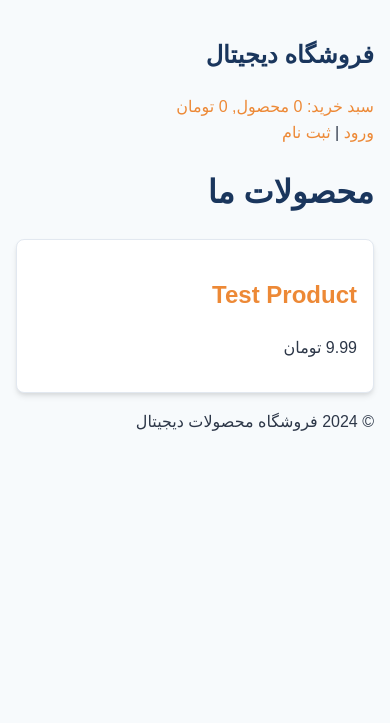
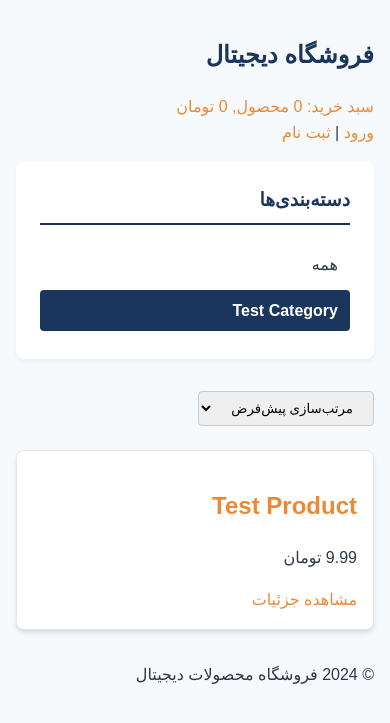
Before and after one commit to seemhdi/Web1, a Django app: a page that uses store/templates/store/home.html in a window 390 px wide. Shown: the top 723 px of the page. Run offline with Django 5.2, Linux system fonts and the light colour scheme; data comes from the database, SQL or seed files in the repository.

Commit message:
Implement product filtering and sorting functionality.
This commit enhances the product list page by adding controls for
users to filter products by category and sort them by price or
date.

Key features:
- The `ProductListView` is updated to handle query parameters for
  filtering and sorting.
- The view's context now provides categories and active filter/sort
  state to the template.
- The `home.html` template is redesigned with a responsive two-column
  layout (sidebar and main content).
- A new stylesheet (`product_list.css`) provides modern, professional
  styling for the new layout and controls.

```diff
--- /dev/null
+++ b/store/static/store/css/product_list.css
@@ -0,0 +1,76 @@
+/* Styles for the Product Listing Page */
+
+.product-page-container {
+    display: grid;
+    grid-template-columns: 1fr;
+    gap: 2rem;
+    margin-top: 1rem;
+}
+
+@media (min-width: 768px) {
+    .product-page-container {
+        grid-template-columns: 240px 1fr; /* Sidebar and main content */
+    }
+}
+
+/* --- Sidebar --- */
+.sidebar {
+    background: #ffffff;
+    padding: 1.5rem;
+    border-radius: 8px;
+    box-shadow: 0 2px 4px rgba(0,0,0,0.05);
+}
+
+.sidebar h3 {
+    margin-top: 0;
+    border-bottom: 2px solid var(--primary-color);
+    padding-bottom: 0.5rem;
+}
+
+.category-filters {
+    list-style: none;
+    padding: 0;
+    margin: 0;
+}
+
+.category-filters li a {
+    display: block;
+    padding: 0.5rem 0.75rem;
+    margin: 0.25rem 0;
+    border-radius: 4px;
+    color: var(--text-color);
+    text-decoration: none;
+    transition: background-color 0.2s ease, color 0.2s ease;
+}
+
+.category-filters li a:hover {
+    background-color: var(--background-color);
+}
+
+.category-filters li a.active {
+    background-color: var(--primary-color);
+    color: white;
+    font-weight: 600;
+}
+
+/* --- Main Content --- */
+.main-content {
+    /* No specific styles needed, it's a container */
+}
+
+.product-grid {
+    display: grid;
+    grid-template-columns: repeat(auto-fill, minmax(250px, 1fr));
+    gap: 1.5rem;
+}
+
+.sort-controls {
+    margin-bottom: 1.5rem;
+    text-align: right;
+}
+
+.sort-controls select {
+    padding: 0.5rem 1rem;
+    border-radius: 4px;
+    border: 1px solid #ccc;
+}
--- a/store/templates/store/home.html
+++ b/store/templates/store/home.html
@@ -2,21 +2,53 @@
 {% load static %}
 
 {% block title %}
-صفحه اصلی
+محصولات
 {% endblock %}
 
 {% block content %}
-    <header>
-        <h1>محصولات ما</h1>
-    </header>
-    <div>
+<link rel="stylesheet" href="{% static 'store/css/product_list.css' %}">
+
+<div class="product-page-container">
+    <aside class="sidebar">
+        <h3>دسته‌بندی‌ها</h3>
+        <ul class="category-filters">
+            <li>
+                <a href="{% url 'home' %}" class="{% if not current_category %}active{% endif %}">همه</a>
+            </li>
+            {% for c in categories %}
+            <li>
+                <a href="?category={{ c.slug }}" class="{% if current_category == c.slug %}active{% endif %}">
+                    {{ c.name }}
+                </a>
+            </li>
+            {% endfor %}
+        </ul>
+    </aside>
+
+    <div class="main-content">
+        <div class="sort-controls">
+            <form method="get" action="{% url 'home' %}">
+                <input type="hidden" name="category" value="{{ current_category }}">
+                <select name="sort" onchange="this.form.submit()">
+                    <option value="">مرتب‌سازی پیش‌فرض</option>
+                    <option value="price_asc" {% if current_sort == 'price_asc' %}selected{% endif %}>قیمت: از کم به زیاد</option>
+                    <option value="price_desc" {% if current_sort == 'price_desc' %}selected{% endif %}>قیمت: از زیاد به کم</option>
+                    <option value="date_desc" {% if current_sort == 'date_desc' %}selected{% endif %}>جدیدترین</option>
+                </select>
+            </form>
+        </div>
+
+        <div class="product-grid">
             {% for product in products %}
                 <div class="product-card">
                     <h2><a href="{% url 'product_detail' product.pk %}">{{ product.name }}</a></h2>
                     <p>{{ product.price }} تومان</p>
+                    <a href="{% url 'product_detail' product.pk %}" class="button">مشاهده جزئیات</a>
                 </div>
             {% empty %}
-            <p>محصولی برای نمایش وجود ندارد.</p>
+                <p>محصولی برای نمایش با این فیلترها وجود ندارد.</p>
             {% endfor %}
         </div>
+    </div>
+</div>
 {% endblock %}
--- a/store/views.py
+++ b/store/views.py
@@ -6,7 +6,7 @@ from django.contrib.auth.decorators import login_required
 from django.contrib.auth import views as auth_views
 from django.db import transaction
 from django.views.generic import ListView, DetailView
-from .models import Product, Order, OrderItem
+from .models import Product, Order, OrderItem, Category
 from .cart import Cart
 from .forms import SignUpForm, CustomAuthenticationForm, CheckoutForm
 
@@ -16,6 +16,30 @@ class ProductListView(ListView):
     model = Product
     template_name = 'store/home.html'
     context_object_name = 'products'
+
+    def get_queryset(self):
+        queryset = super().get_queryset().filter(status='active')
+        category_slug = self.request.GET.get('category')
+        sort_by = self.request.GET.get('sort')
+
+        if category_slug:
+            queryset = queryset.filter(category__slug=category_slug)
+
+        if sort_by == 'price_asc':
+            queryset = queryset.order_by('price')
+        elif sort_by == 'price_desc':
+            queryset = queryset.order_by('-price')
+        elif sort_by == 'date_desc':
+            queryset = queryset.order_by('-created_at')
+
+        return queryset
+
+    def get_context_data(self, **kwargs):
+        context = super().get_context_data(**kwargs)
+        context['categories'] = Category.objects.filter(parent=None) # Top-level categories
+        context['current_category'] = self.request.GET.get('category', '')
+        context['current_sort'] = self.request.GET.get('sort', '')
+        return context
 
 class ProductDetailView(DetailView):
     """View to display the details of a single product."""
```
Lines whose indentation alone changed are shown as unchanged.
